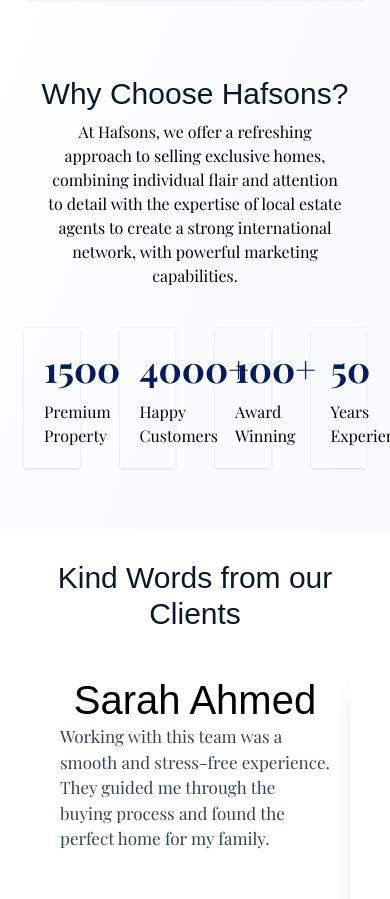
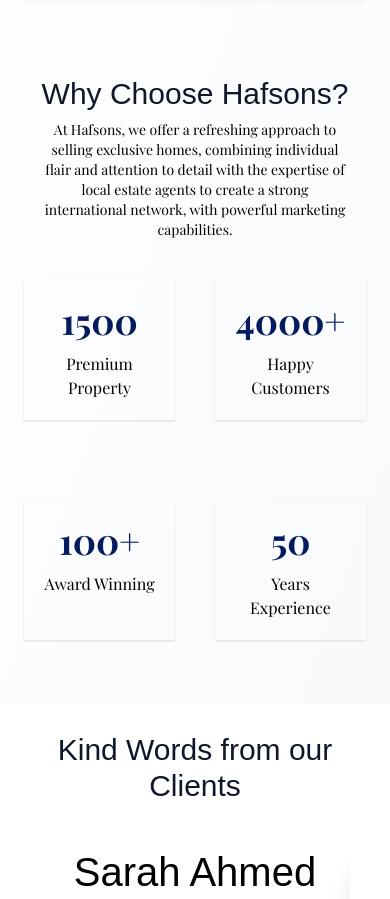
Before and after one commit to mussadiqkhan6886/hafsons, a Next.js app: page / in a window 390 px wide. Shown: the part 2120-3019 px from the top of the page. Built offline with nearby package versions, Linux system fonts and the light colour scheme; a web font is replaced by a local one.

Commit message:
why us resp

```diff
--- a/app/page.tsx
+++ b/app/page.tsx
@@ -35,7 +35,6 @@
       <section className="relative min-h-screen bg-gradient-to-br from-white to-slate-50 py-16">
         <div className="mx-auto max-w-6xl px-6 text-center">
           <Title content="How can we Help You?" />
-
           <Service />
             <WhyUs />
         </div>
--- a/components/Achivments.tsx
+++ b/components/Achivments.tsx
@@ -3,7 +3,7 @@
 
 const Achivments = () => {
   return (
-    <div className='grid grid-cols-4 gap-10'>
+    <div className='grid grid-cols-2 md:grid-cols-3 lg:grid-cols-4 gap-10'>
       {achivement.map(item => (
         <div className='p-5 flex flex-col gap-3 shadow mt-10' key={item.number}>
             <h5 className='font-bold text-4xl text-font'>{item.number}</h5>
--- a/components/WhyUs.tsx
+++ b/components/WhyUs.tsx
@@ -7,7 +7,7 @@
   return (
     <section className='mt-15'>
       <Title content='Why Choose Hafsons?' />
-      <p className='mt-2 font-[400] px-5'>At Hafsons, we offer a refreshing approach to selling exclusive homes, combining individual flair and attention to detail with the expertise of local estate agents to create a strong international network, with powerful marketing capabilities.</p>
+      <p className='mt-2  text-sm font-[400] px-5 md:px-10'>At Hafsons, we offer a refreshing approach to selling exclusive homes, combining individual flair and attention to detail with the expertise of local estate agents to create a strong international network, with powerful marketing capabilities.</p>
       <Achivments />
     </section>
   )
```
